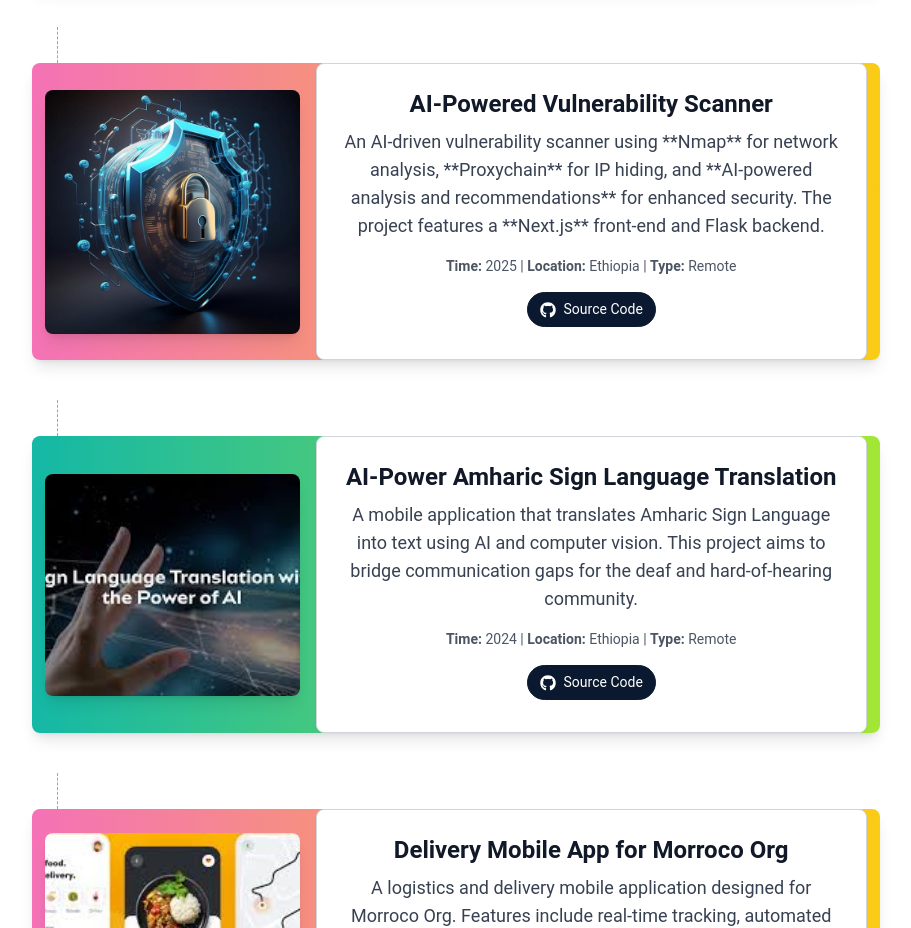
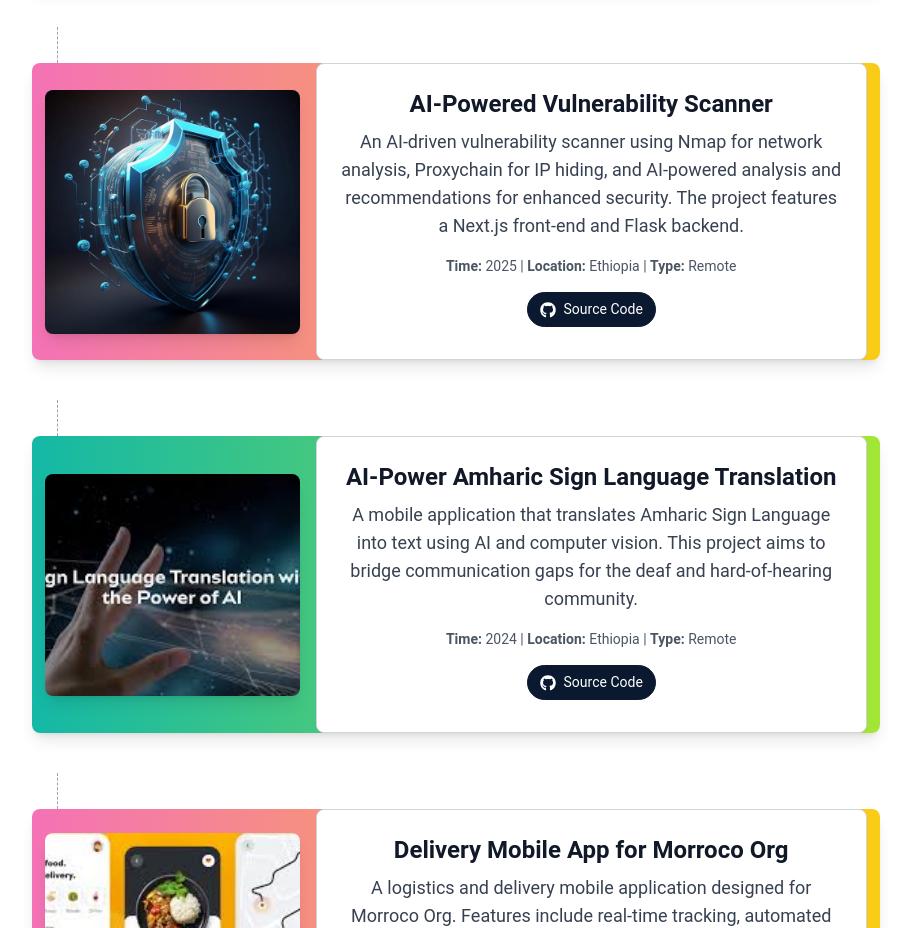
Before and after one commit to masrialx/masresha-alemu, a Next.js app: page / in a window 1280 px wide. Shown: the part 2860-3788 px from the top of the page, without its empty margins (184-1095 px from the left). Built offline with nearby package versions, Linux system fonts and the light colour scheme.

Commit message:
update the project text

```diff
--- a/app/(auth)/page/ProjectData.js
+++ b/app/(auth)/page/ProjectData.js
@@ -19,7 +19,7 @@ const projectsData = [
 
       {
         projectName: "AI-Powered Vulnerability Scanner",
-        aboutProject: "An AI-driven vulnerability scanner using **Nmap** for network analysis, **Proxychain** for IP hiding, and **AI-powered analysis and recommendations** for enhanced security. The project features a **Next.js** front-end and Flask backend.",
+        aboutProject: "An AI-driven vulnerability scanner using Nmap for network analysis, Proxychain for IP hiding, and AI-powered analysis and recommendations for enhanced security. The project features a Next.js front-end and Flask backend.",
         sourceCode: "https://github.com/masrialx/AI-Powered-Vulnerability-Scanner",
         btns: {
           live: "",
```
